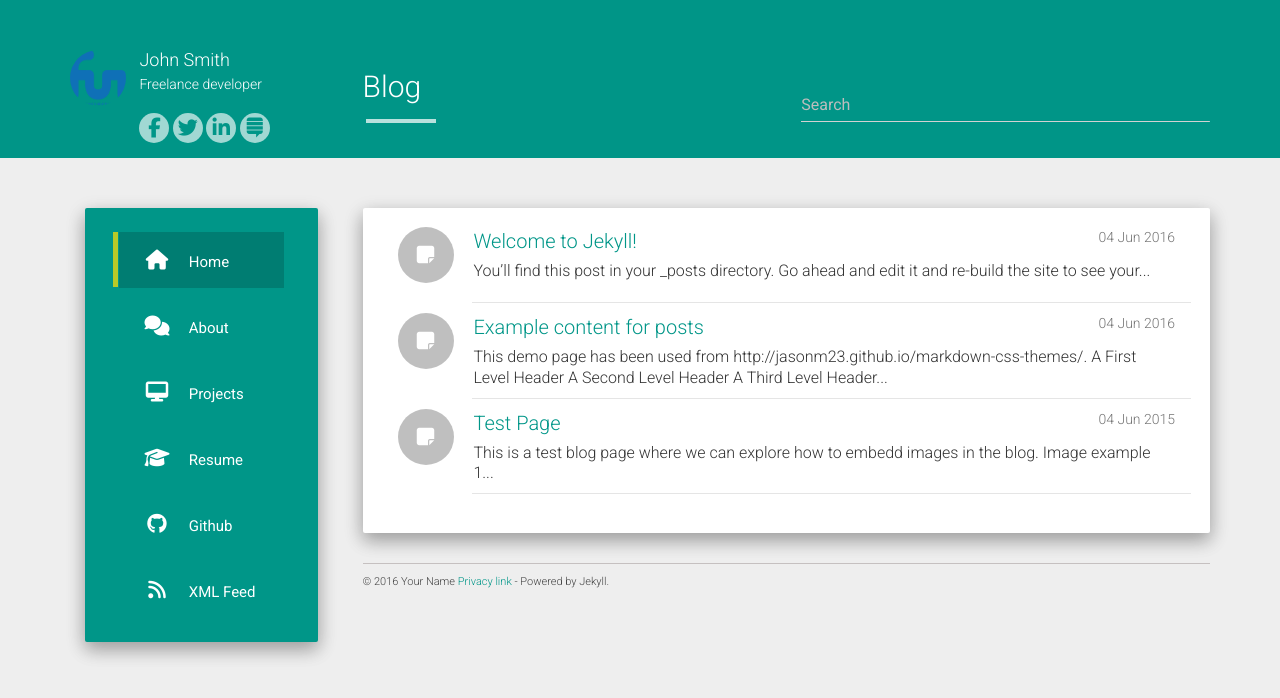
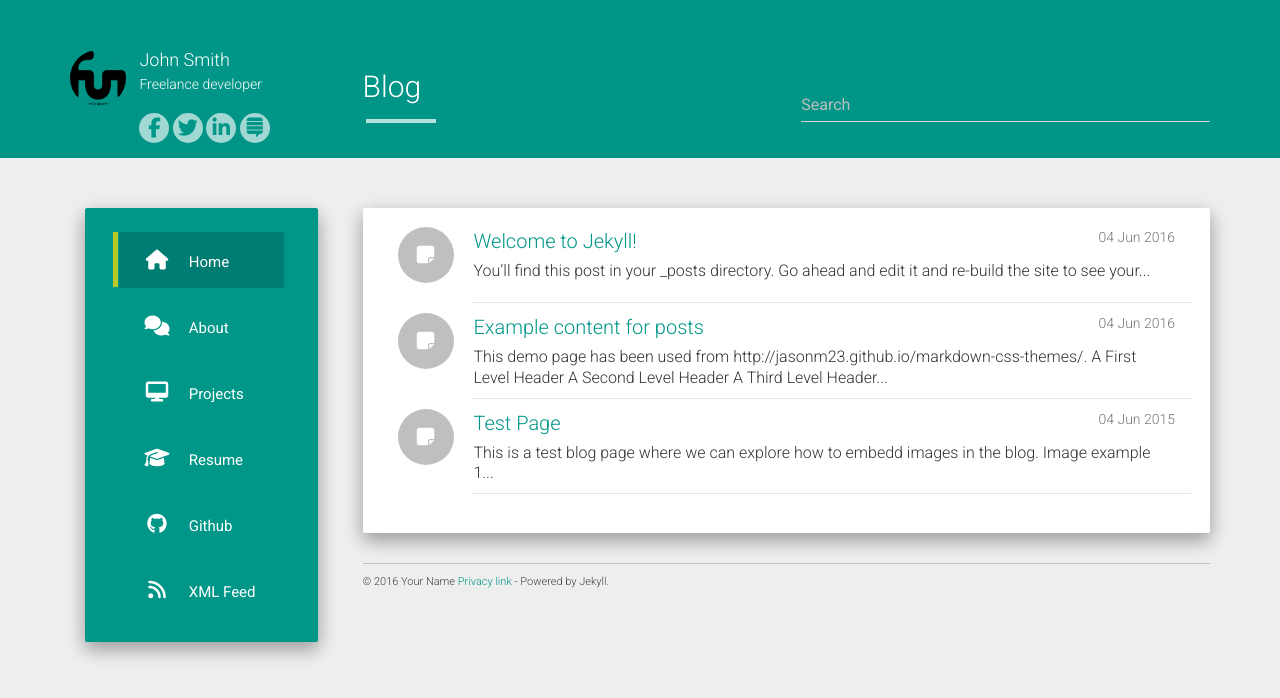
Before and after one commit to fui/fui.github.io, a Jekyll site: the page built from index.html, in a window 1280 px wide. Shown: the top 698 px of the page. Built offline with Jekyll 4.4.1, drawn with Linux system fonts in a browser that asks for light colours; nearby versions of some CDN libraries; the list of posts is cut into pages by our own code.

Commit message:
changed logo

```diff
--- a/_includes/header.html
+++ b/_includes/header.html
@@ -3,7 +3,7 @@
         <div class="row">
           <div class="col-md-3 col-sm-4 col-xs-12">
             <div class="row-picture">
-              <img id="about" class="logo-img" src="../static/img/FUI-blå.png" height="75px" width="75px">
+              <img id="about" class="logo-img" src="../static/img/FUI-sort.png" height="75px" width="75px">
             </div>
             <div class="row-details">
               <h4 class="list-group-item-heading">{{ site.author }}</h4>
```
